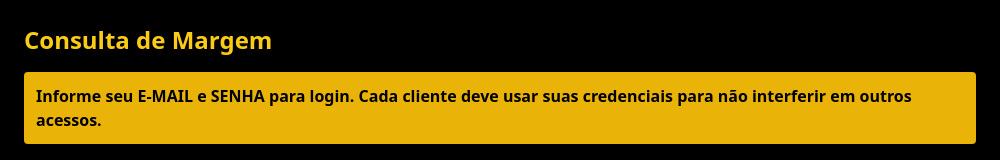
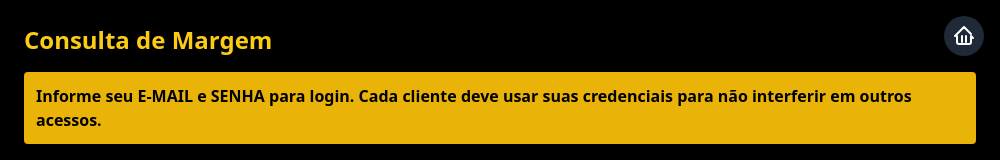
Before and after one commit to EduardoCSampaio/CLT, an Electron app: page renderer/margem.html in a window 1000 px wide. Shown: the top 160 px of the page. Drawn offline with nearby package versions, Linux system fonts and the light colour scheme.

Commit message:
não sei q alteração foi essa

```diff
--- a/renderer/margem.html
+++ b/renderer/margem.html
@@ -1,3 +1,4 @@
+
 <!doctype html>
 <html lang="pt-BR">
 <head>
@@ -6,7 +7,14 @@
 <title>Consulta de Margem</title>
 <script src="https://cdn.tailwindcss.com"></script>
 </head>
-<body class="bg-black text-white p-6">
+<body class="bg-black text-white p-6 relative">
+
+<!-- Botão de casa no canto superior direito (ADICIONADO) -->
+<button id="backToIndex" title="Voltar para página principal" class="absolute top-4 right-4 p-2 rounded-full bg-gray-800 hover:bg-yellow-400 transition">
+  <svg xmlns="http://www.w3.org/2000/svg" class="h-6 w-6" fill="none" viewBox="0 0 24 24" stroke="currentColor">
+    <path stroke-linecap="round" stroke-linejoin="round" stroke-width="2" d="M3 12l2-2m0 0l7-7 7 7m-9 2v6m4-6v6m5-6l2 2m-2-2v6a2 2 0 01-2 2H7a2 2 0 01-2-2v-6" />
+  </svg>
+</button>
 
 <h1 class="text-2xl font-bold text-yellow-400 mb-4">Consulta de Margem</h1>
 <!-- Banner instrução para o usuário preencher credenciais -->
```
